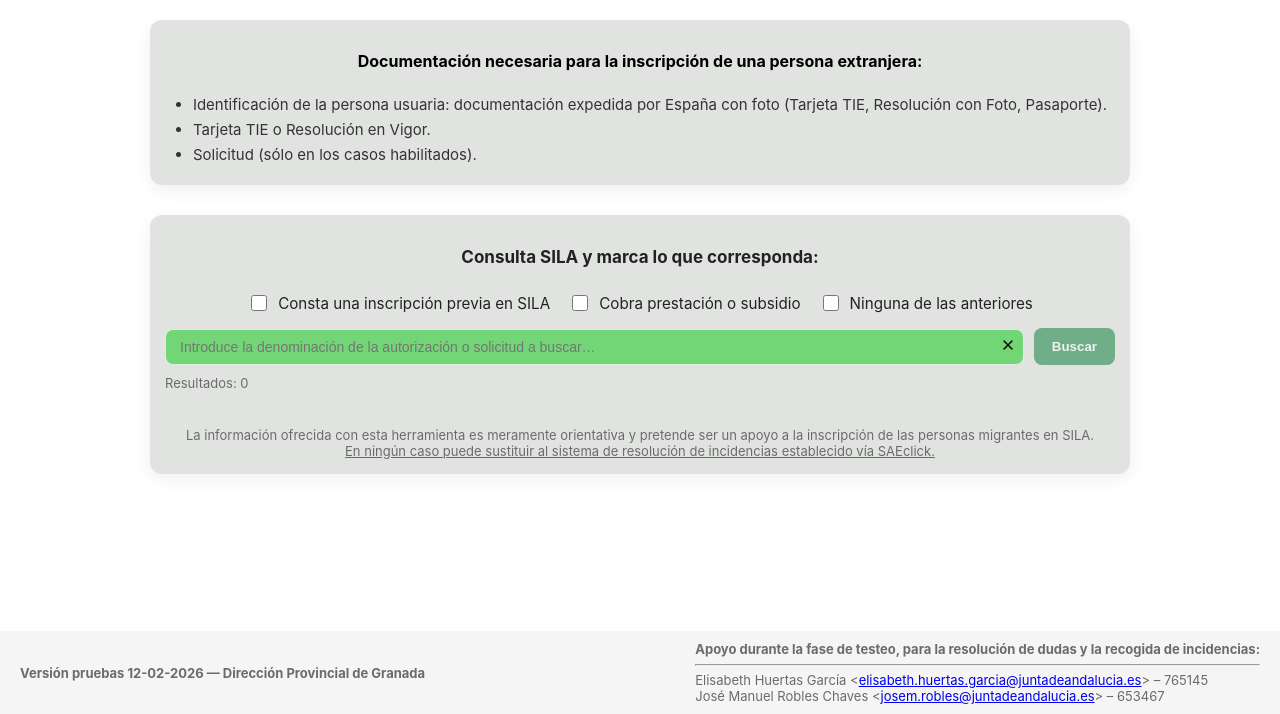
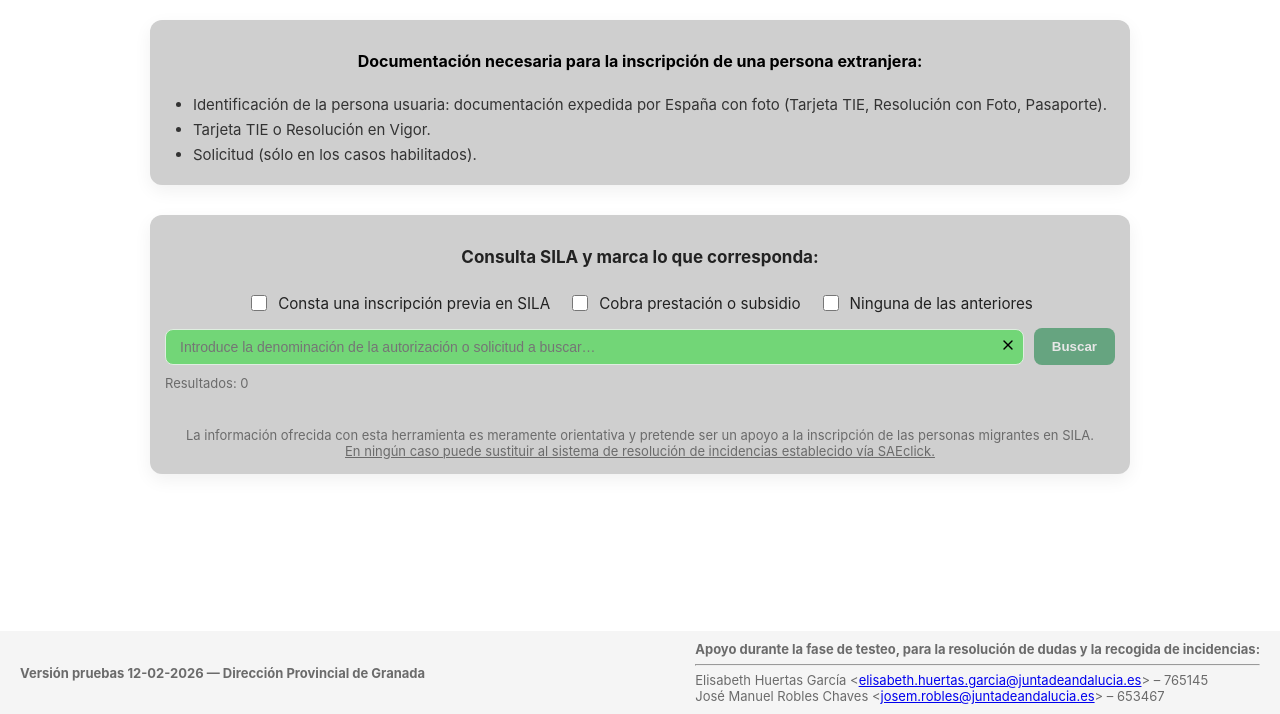
Before and after one commit to asistenciaorienta/ASIM-SAE, a plain HTML site: page pruebas.html in a window 1280 px wide. Shown: the part 86-800 px from the top of the page. Drawn offline with Linux system fonts and the light colour scheme.

Commit message:
Update style.css

```diff
--- a/style.css
+++ b/style.css
@@ -16,8 +16,8 @@ header .logo-derecha{height:75px; object-fit: contain;flex-shrink: 0;}
 header h1{margin:0;color:var(--sae-green);font-size:30px}
 header h2{margin:0;font-size:19px;color:var(--muted)}
 header .titulo-header {position: absolute;text-align: center;flex: 1;left: 50%;transform: translateX(-50%);white-space: nowrap;}
-.search-container { display:flex; flex-direction:column; align-items:center; margin: 15px auto; width:100%; max-width:950px; background:#E1E3E1; padding:15px; border-radius:12px; box-shadow:0 6px 18px rgba(0,0,0,0.06);}
-.search-container2 { display:flex; flex-direction:column; align-items:center; margin: 15px auto; width:100%; max-width:950px; background:#E1E3E1; padding:15px; border-radius:12px; box-shadow:0 6px 18px rgba(0,0,0,0.06);}
+.search-container { display:flex; flex-direction:column; align-items:center; margin: 15px auto; width:100%; max-width:950px; background:#CFCFCF; padding:15px; border-radius:12px; box-shadow:0 6px 18px rgba(0,0,0,0.06);}
+.search-container2 { display:flex; flex-direction:column; align-items:center; margin: 15px auto; width:100%; max-width:950px; background:#CFCFCF; padding:15px; border-radius:12px; box-shadow:0 6px 18px rgba(0,0,0,0.06);}
 .search-intro { text-align:center; width:100%; margin-bottom:8px; font-size:17px; color:#222; }
 .filters { display:flex; gap:18px; width:100%; justify-content: center; flex-wrap:wrap; margin-bottom:14px; }
 .filters label { display:flex; align-items:center; gap:8px; font-size:0.95rem; color:#222; }
```
